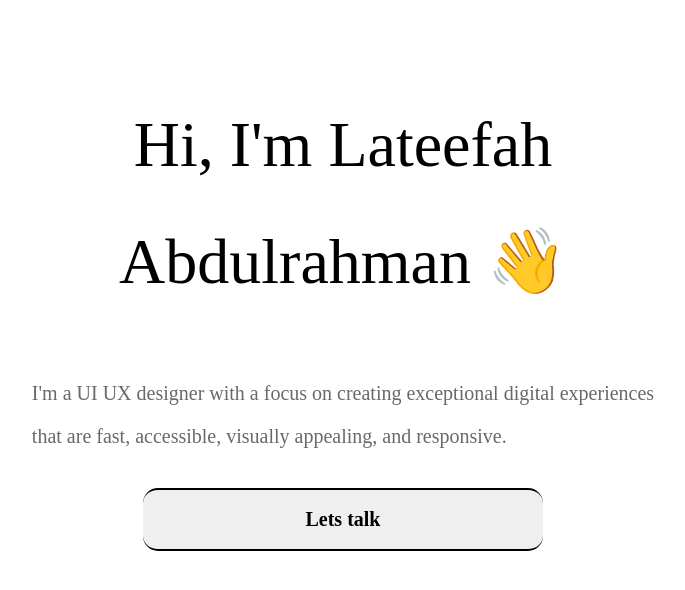
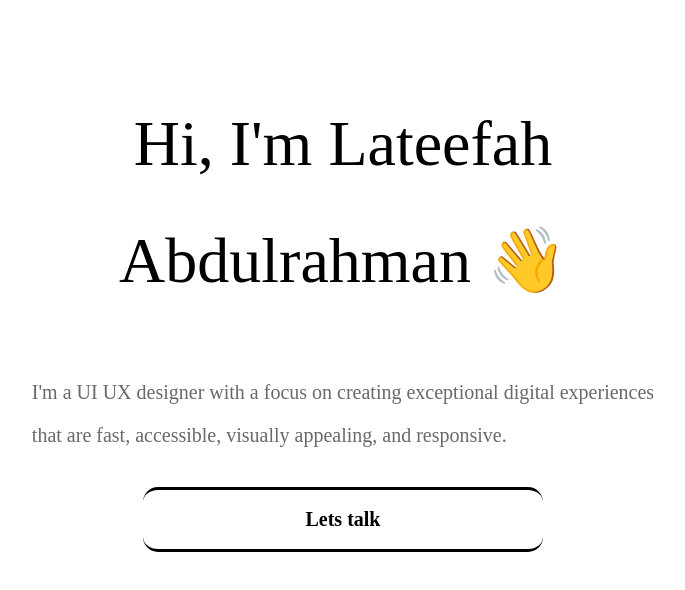
Before and after one commit to harzyz/Tee-s-Portfolio, a Next.js app: page /landingpage/hero in a window 1280 px wide. Shown: the top 590 px of the page, without its empty margins (297-982 px from the left). Built offline with nearby package versions, Linux system fonts and the light colour scheme.

Commit message:
add casestudy btn

```diff
--- a/src/app/page.js
+++ b/src/app/page.js
@@ -1,4 +1,5 @@
 import Navbar from "@/components/navbar";
+import CaseStudy from "@/pages/landingpage/casestudy";
 import Hero from "@/pages/landingpage/hero";
 import Projects from "@/pages/landingpage/projects";
 
@@ -8,6 +9,7 @@ export default function Home() {
       <Navbar />
       <Hero />
       <Projects />
+      <CaseStudy />
     </main>
   );
 }
--- a/src/components/custom_button/index.jsx
+++ b/src/components/custom_button/index.jsx
@@ -1,12 +1,19 @@
-import React from 'react'
-import styles from "./styles.module.scss"
+import React from "react";
+import styles from "./styles.module.scss";
 
-const Button = ({label}) => {
+const Button = ({ label, color, bdColor }) => {
   return (
-    <button className={styles.btn_wrapper}>
+    <button
+      style={{
+        color: color,
+        borderTop: `2px solid ${bdColor}`,
+        borderBottom: `2px solid ${bdColor}`,
+      }}
+      className={styles.btn_wrapper}
+    >
       {label}
     </button>
-  )
-}
+  );
+};
 
-export default Button
+export default Button;
--- a/src/components/custom_button/styles.module.scss
+++ b/src/components/custom_button/styles.module.scss
@@ -3,15 +3,17 @@
     font-family: "Rebound";
     padding: 18px;
     border-radius: 15px;
-    border: 2px solid #000;
+    border: 3px solid #000;
     border-left: none;
     border-right: none;
     font-weight: 700;
     width: 400px;
+    background-color: transparent;
 
     &:hover{
         background-color: #EAE0BD; // Example hover effect
         cursor: pointer;
         border: 2px solid #EAE0BD;
+        color: #000;
     }
 }
--- /dev/null
+++ b/src/pages/landingpage/casestudy/styles.module.scss
@@ -0,0 +1,28 @@
+.wrapper{
+    padding: 104px 127px;
+}
+.case_study{
+    height: 204px;
+    border-radius: 20px;
+    position: relative;
+
+    img{
+        width: 100%;
+        height: 100%;
+        object-fit: cover;
+        object-position: center;
+        border-radius: 20px;
+    }
+}
+.inner_case{
+    position: absolute;
+    top: 0;
+    width: 100%;
+    height: 100%;
+    border: 1px solid red;
+    border-radius: 20px;
+    background-color: rgb(0, 0, 0, 0.3);
+    display: flex;
+    align-items: center;
+    justify-content: center;
+}
--- a/src/pages/landingpage/projects/styles.module.scss
+++ b/src/pages/landingpage/projects/styles.module.scss
@@ -13,7 +13,7 @@
     display: flex;
     flex-direction: column;
     gap: 20px;
-    justify-content: start;
+    justify-content: flex-start;
 }
 .magic_box{
     width: 50%;
@@ -21,7 +21,7 @@
     display: flex;
     flex-direction: column;
     gap: 20px;
-    justify-content: end;
+    justify-content: flex-end;
 }
 .special_boxsub{
     width: 100%;
```
Also changed, not shown: src/pages/landingpage/casestudy/index.jsx (added, +20 -0 lines), public/images/casestudy.jfif (deleted), public/images/casestudy.png (added).
